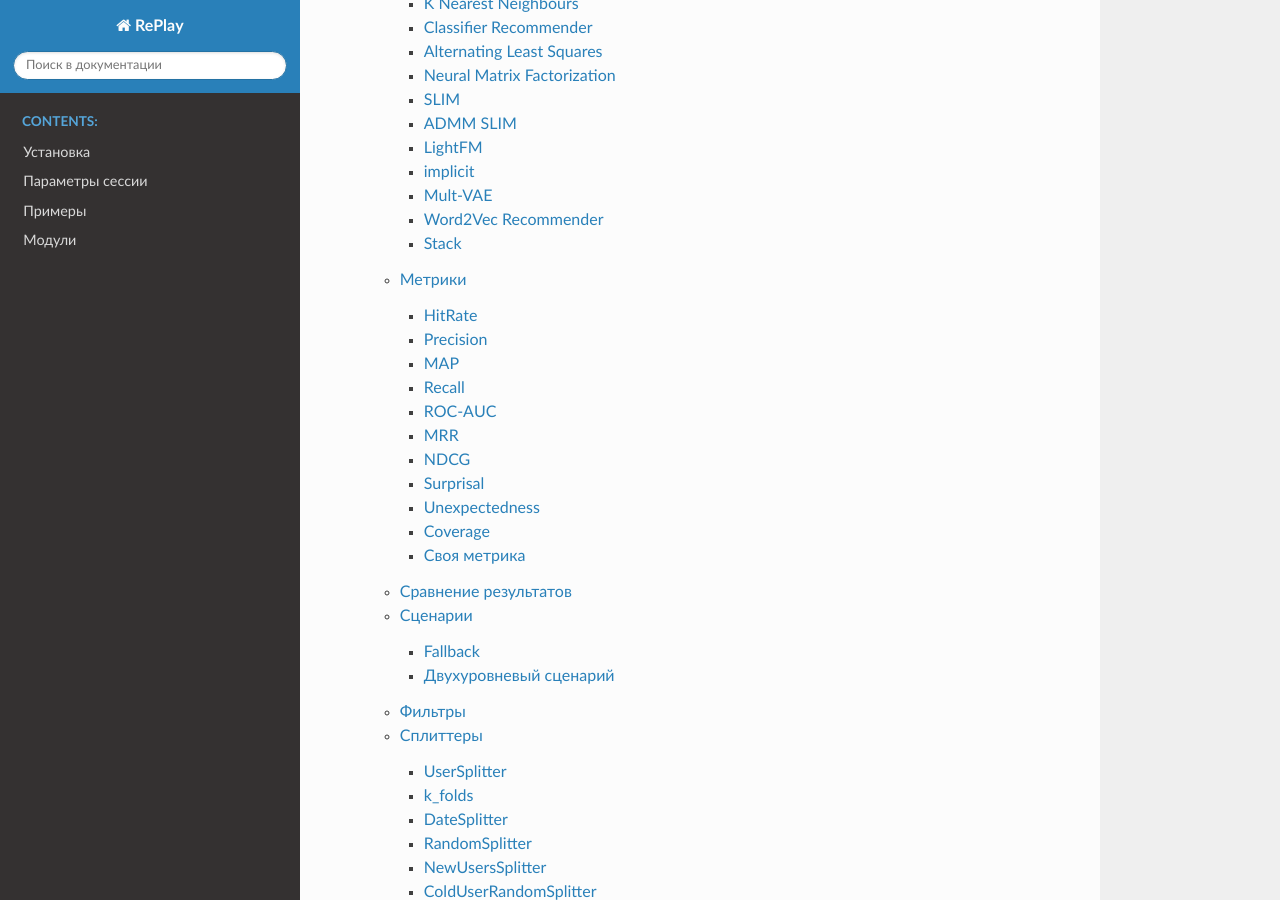
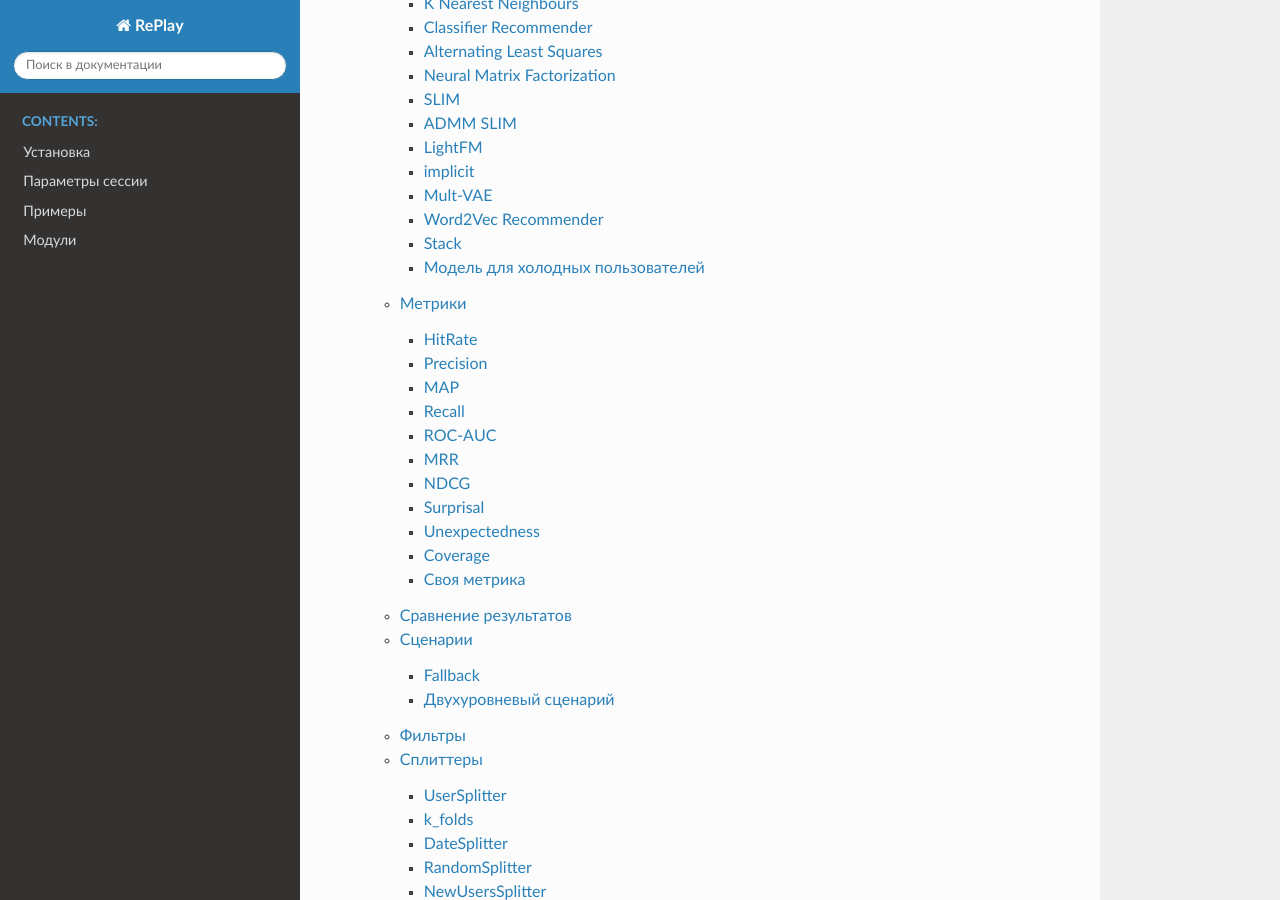
Before and after one commit to sb-ai-lab/RePlay, a Sphinx documentation site: the page built from docs/index.rst, in a window 1280 px wide and 900 px high, scrolled down 792 px. Built offline with Sphinx 7.4.7 and the Read the Docs theme 2.0.0, drawn with Linux system fonts in a browser that asks for light colours.

Commit message:
дока

```diff
--- a/docs/pages/modules/models.rst
+++ b/docs/pages/modules/models.rst
@@ -294,3 +294,8 @@ Stack
 
 .. autoclass:: replay.models.Stack
     :special-members: __init__
+
+Модель для холодных пользователей
+-----------------------------------
+.. autoclass:: replay.models.ColdUser
+   :members:
```
Also changed, not shown: 1 other file.
